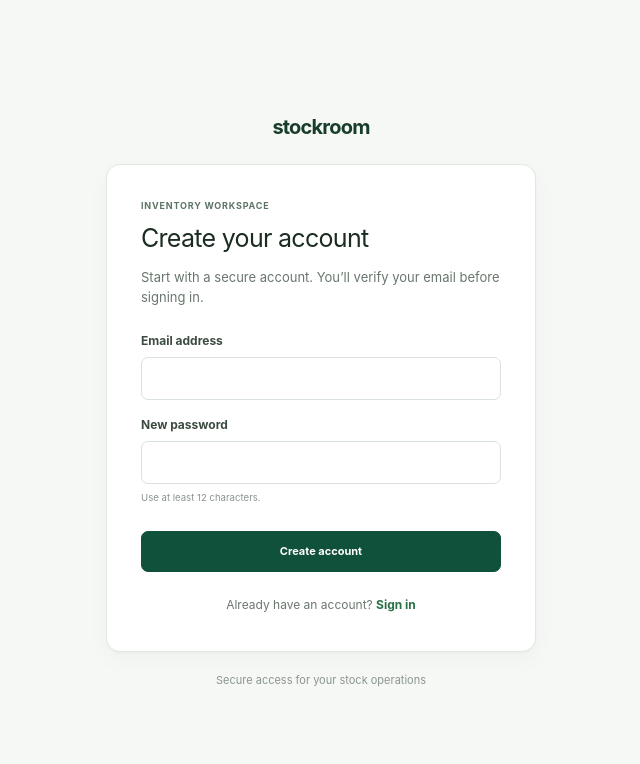
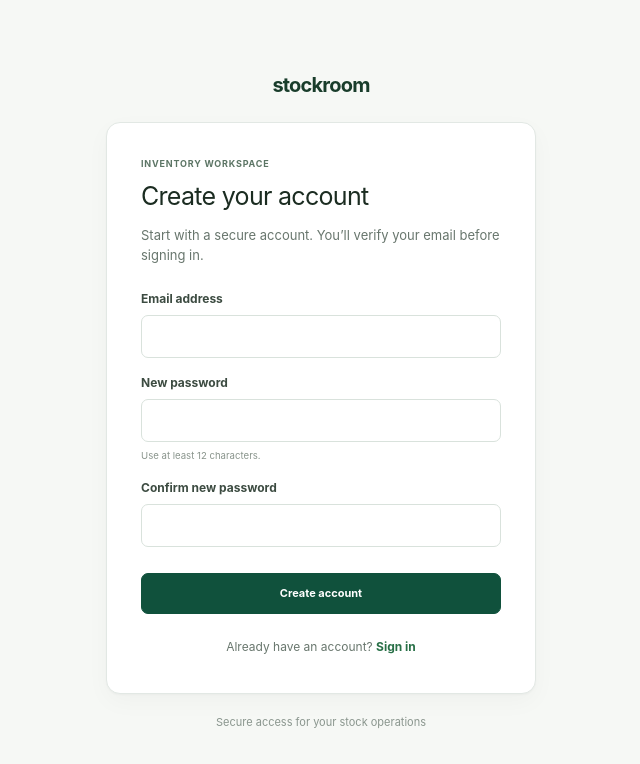
Before and after one commit to MOTY12/inventory, a Next.js app in the folder apps/web/: page /register in a window 1280 px wide. Shown: the top 764 px of the page, without its empty margins (319-959 px from the left). Built offline with nearby package versions, Linux system fonts and the light colour scheme; no server answers.

Commit message:
ui: require password confirmation on auth forms

```diff
--- a/apps/web/src/features/auth/auth-card.tsx
+++ b/apps/web/src/features/auth/auth-card.tsx
@@ -32,6 +32,17 @@ export function AuthCard({
     setSubmitting(true);
     setLocalError(null);
     try {
+      const formData = new FormData(event.currentTarget);
+      const password = formData.get("password");
+      const confirmation = formData.get("confirmPassword");
+      if (
+        typeof confirmation === "string" &&
+        typeof password === "string" &&
+        password !== confirmation
+      ) {
+        setLocalError("The passwords do not match.");
+        return;
+      }
       await onSubmit(event);
     } catch (cause) {
       setLocalError(
@@ -95,17 +106,32 @@ export function EmailField() {
 
 export function PasswordField({ confirm = false }: { confirm?: boolean }) {
   return (
+    <>
       <label className="auth-field">
         {confirm ? "New password" : "Password"}
         <input
           autoComplete={confirm ? "new-password" : "current-password"}
           maxLength={128}
           minLength={12}
-        name={confirm ? "password" : "password"}
+          name="password"
           required
           type="password"
         />
         {confirm && <small>Use at least 12 characters.</small>}
       </label>
+      {confirm && (
+        <label className="auth-field">
+          Confirm new password
+          <input
+            autoComplete="new-password"
+            maxLength={128}
+            minLength={12}
+            name="confirmPassword"
+            required
+            type="password"
+          />
+        </label>
+      )}
+    </>
   );
 }
```
Also changed, not shown: 3 other files (tests, documents, lock files or other folders). Lines whose indentation alone changed are shown as unchanged.
